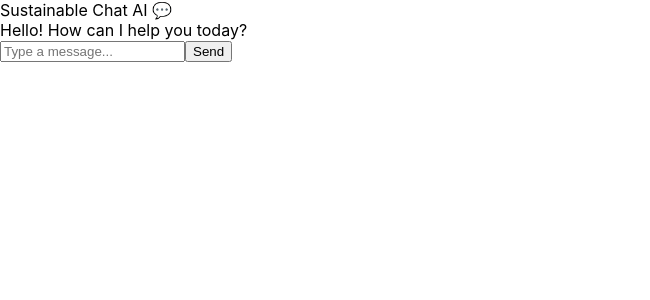
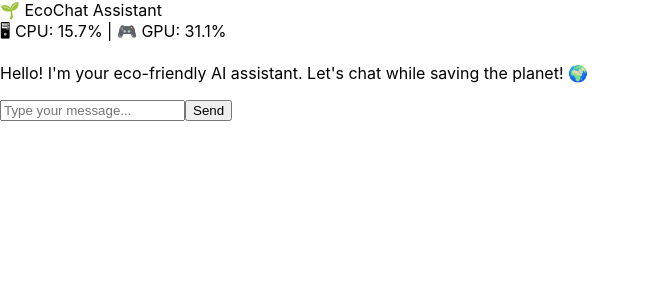
Before and after one commit to anashanishaaban/GreenSync, a React (Create React App) app: page /chat in a window 1280 px wide. Shown: the top 300 px of the page, without its empty margins (0-650 px from the left). Built offline with nearby package versions, Linux system fonts and the light colour scheme.

Commit message:
WIP:
Working on backend API functions
Working on API Calls in the frontend

```diff
--- a/src/pages/ChatPage.js
+++ b/src/pages/ChatPage.js
@@ -1,56 +1,112 @@
 import React, { useState, useEffect, useRef } from "react";
 
+const API_URL = "http://127.0.0.1:8000/calculate-credits";
+const INITIAL_MESSAGE = "Hello! I'm your eco-friendly AI assistant. Let's chat while saving the planet! 🌍";
+
 const ChatPage = () => {
-  const [messages, setMessages] = useState([
-    { text: "Hello! How can I help you today?", sender: "bot" },
-  ]);
+  const [messages, setMessages] = useState([{ text: INITIAL_MESSAGE, sender: "bot" }]);
   const [input, setInput] = useState("");
+  const [chatStart, setChatStart] = useState(null);
+  const [usageMetrics, setUsageMetrics] = useState({ cpu: 0, gpu: 0 });
   const chatEndRef = useRef(null);
 
-  // Scroll to bottom when new message is added
+  // Simulate hardware monitoring (replace with actual metrics collection)
+  useEffect(() => {
+    const interval = setInterval(() => {
+      setUsageMetrics({
+        cpu: Math.random() * 30 + 10,  // Simulated CPU usage 10-40%
+        gpu: Math.random() * 20 + 15   // Simulated GPU usage 15-35%
+      });
+    }, 1000);
+    return () => clearInterval(interval);
+  }, []);
+
   useEffect(() => {
     chatEndRef.current?.scrollIntoView({ behavior: "smooth" });
   }, [messages]);
 
-  const handleSend = () => {
-    if (input.trim() === "") return;
+  const handleSend = async () => {
+    if (!input.trim()) return;
 
+    // Start tracking chat duration
+    const startTime = chatStart || Date.now();
+    setChatStart(startTime);
+
+    // Add user message
     const userMessage = { text: input, sender: "user" };
-    setMessages([...messages, userMessage]);
+    setMessages(prev => [...prev, userMessage]);
 
-    // Simulated bot response (replace with actual AI API later)
-    setTimeout(() => {
-      setMessages((prev) => [
+    try {
+      // Calculate chat duration
+      const endTime = Date.now();
+      const duration = (endTime - startTime) / 1000; // in seconds
+
+      // Send metrics to backend
+      const response = await fetch(API_URL, {
+        method: "POST",
+        headers: { "Content-Type": "application/json" },
+        body: JSON.stringify({
+          duration: duration,
+          cpu_usage: usageMetrics.cpu,
+          gpu_usage: usageMetrics.gpu,
+          user_id: "frontend-user"
+        }),
+      });
+
+      const data = await response.json();
+
+      // Format response
+      const botResponse =
+        `✅ Chat completed!\n` +
+        `🌿 Saved emissions: ${data.saved_emissions} kg CO2e\n` +
+        `💚 Green credits earned: ${data.green_credits}\n` +
+        `🏭 Data center equivalent: ${data.data_center_comparison} kg`;
+
+      setMessages(prev => [
         ...prev,
-        { text: "This is a placeholder response! 🌍", sender: "bot" },
+        { text: botResponse, sender: "bot" },
       ]);
-    }, 1000);
 
-    setInput(""); // Clear input field
+      // Reset chat timer
+      setChatStart(null);
+    } catch (error) {
+      setMessages(prev => [
+        ...prev,
+        { text: "⚠️ Error calculating credits. Please try again.", sender: "bot" },
+      ]);
+    }
+
+    setInput("");
   };
 
   return (
     <div className="h-screen flex flex-col bg-gray-100">
-      {/* Header */}
       <div className="bg-white shadow-md p-4 text-center text-xl font-bold">
-        Sustainable Chat AI 💬
+        🌱 EcoChat Assistant
       </div>
 
-      {/* Chat Messages Area */}
+      {/* System Metrics */}
+      <div className="bg-green-50 p-2 text-sm text-center">
+        🖥 CPU: {usageMetrics.cpu.toFixed(1)}% | 🎮 GPU: {usageMetrics.gpu.toFixed(1)}%
+      </div>
+
+      {/* Chat Messages */}
       <div className="flex-1 overflow-y-auto p-4 space-y-4">
         {messages.map((msg, index) => (
           <div
             key={index}
             className={`p-3 max-w-lg rounded-lg ${
               msg.sender === "user"
-                ? "bg-green-500 text-white self-end ml-auto"
-                : "bg-gray-300 text-black self-start"
+                ? "bg-green-600 text-white self-end ml-auto"
+                : "bg-white text-gray-800 self-start shadow-sm"
             }`}
           >
-            {msg.text}
+            {msg.text.split('\n').map((line, i) => (
+              <p key={i} className="mb-1 last:mb-0">{line}</p>
+            ))}
           </div>
         ))}
-        <div ref={chatEndRef} /> {/* Empty div to ensure smooth scrolling */}
+        <div ref={chatEndRef} />
       </div>
 
       {/* Input Field */}
@@ -58,7 +114,7 @@ const ChatPage = () => {
         <input
           type="text"
           className="flex-1 p-2 border border-gray-300 rounded-lg focus:outline-none focus:ring-2 focus:ring-green-500"
-          placeholder="Type a message..."
+          placeholder="Type your message..."
           value={input}
           onChange={(e) => setInput(e.target.value)}
           onKeyDown={(e) => e.key === "Enter" && handleSend()}
```
Also changed, not shown: 2 other files (tests, documents, lock files or other folders).
